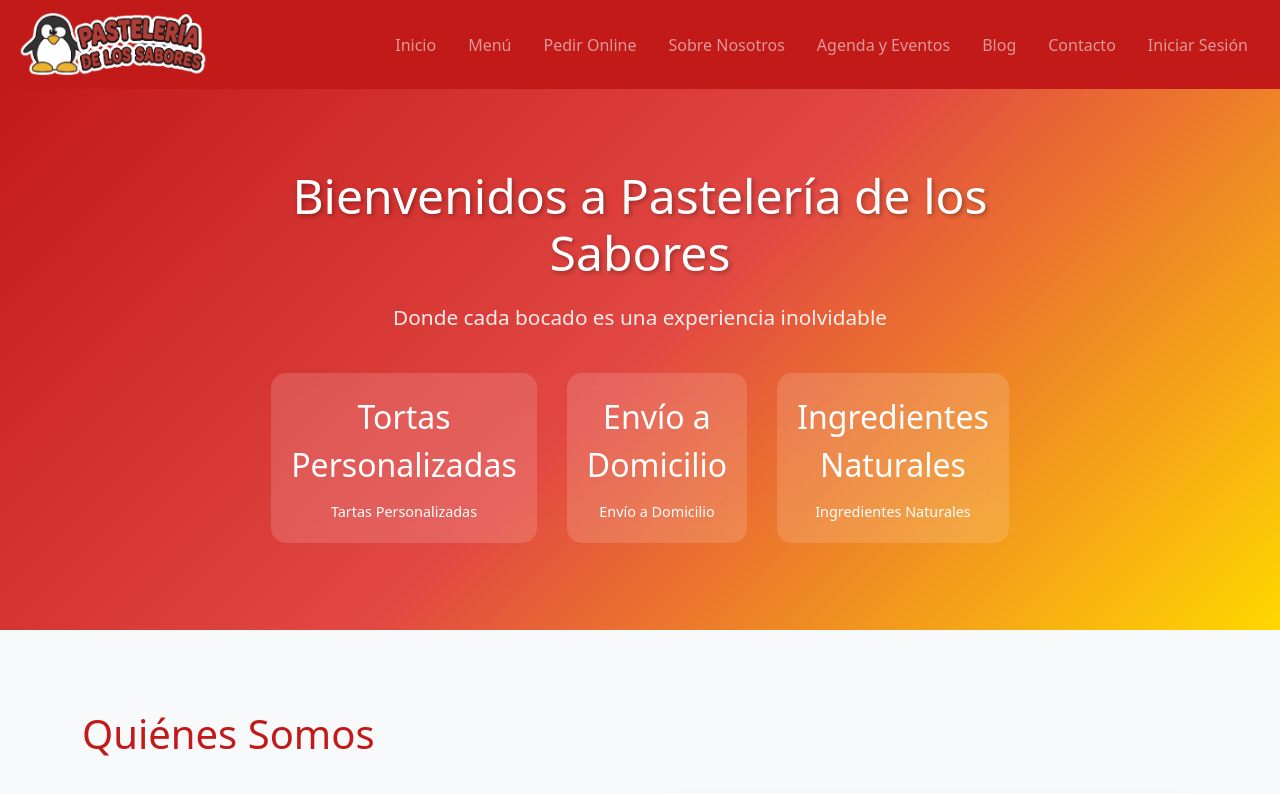
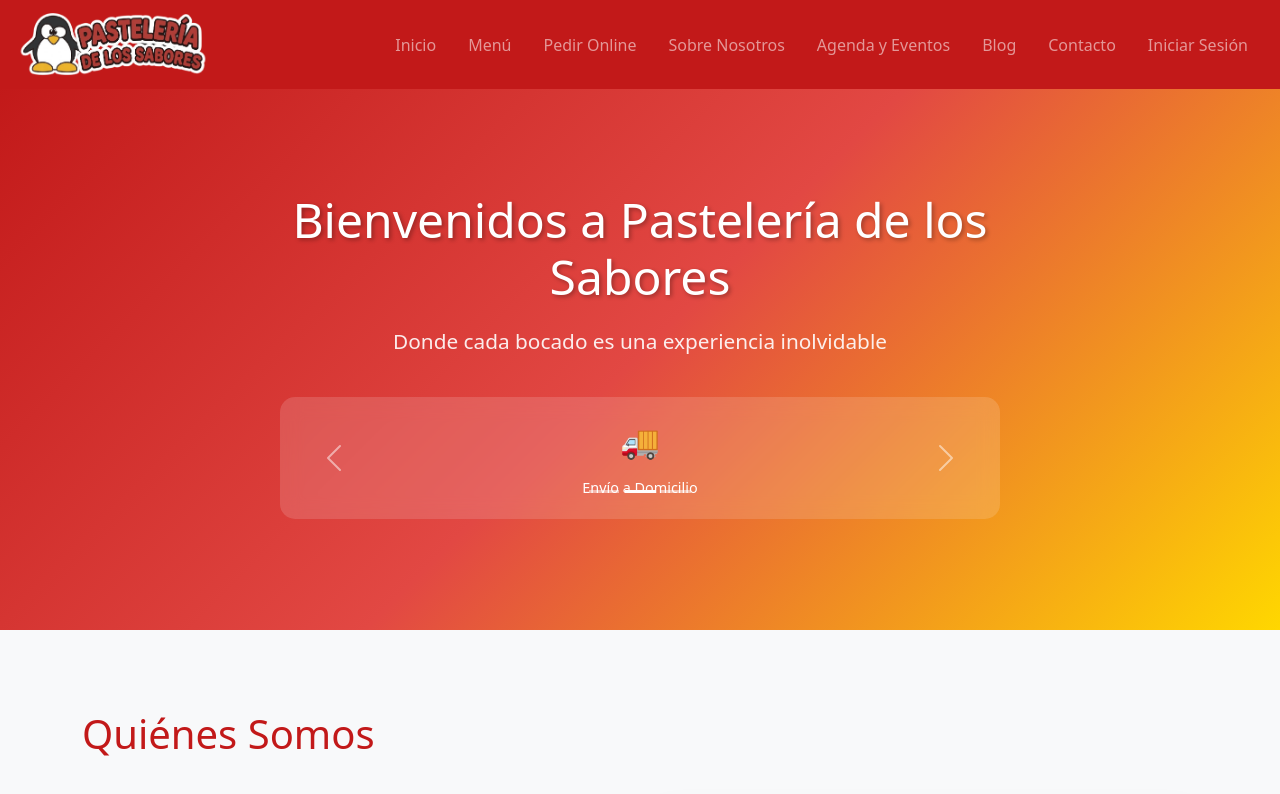
Before and after one commit to NiGu401/proyecto, a React (Vite) app in the folder proyecto/: page / in a window 1280 px wide. Shown: the top 794 px of the page. Built offline with nearby package versions, Linux system fonts and the light colour scheme.

Commit message:
añadir carusel

```diff
--- a/proyecto/src/pages/index.jsx
+++ b/proyecto/src/pages/index.jsx
@@ -42,20 +42,26 @@ function Inicio2() {
         <div className="hero-overlay">
           <h1 className="hero-title">Bienvenidos a Pastelería de los Sabores</h1>
           <p className="hero-subtitle">Donde cada bocado es una experiencia inolvidable</p>
-          <div className="hero-features">
+          <Carousel className="hero-carousel" prevLabel="" nextLabel="" pause="hover" interval={3000}>
+            <Carousel.Item>
               <div className="hero-feature">
-              <span className="hero-icon">Tortas Personalizadas</span>
-              <span className="hero-label">Tartas Personalizadas</span>
+                <span className="hero-icon">🎂</span>
+                <span className="hero-label">Tortas Personalizadas</span>
               </div>
+            </Carousel.Item>
+            <Carousel.Item>
               <div className="hero-feature">
-              <span className="hero-icon">Envío a Domicilio</span>
+                <span className="hero-icon">🚚</span>
                 <span className="hero-label">Envío a Domicilio</span>
               </div>
+            </Carousel.Item>
+            <Carousel.Item>
               <div className="hero-feature">
-              <span className="hero-icon">Ingredientes Naturales</span>
+                <span className="hero-icon">🌿</span>
                 <span className="hero-label">Ingredientes Naturales</span>
               </div>
-          </div>
+            </Carousel.Item>
+          </Carousel>
         </div>
       </section>
 
```
Lines whose indentation alone changed are shown as unchanged.
